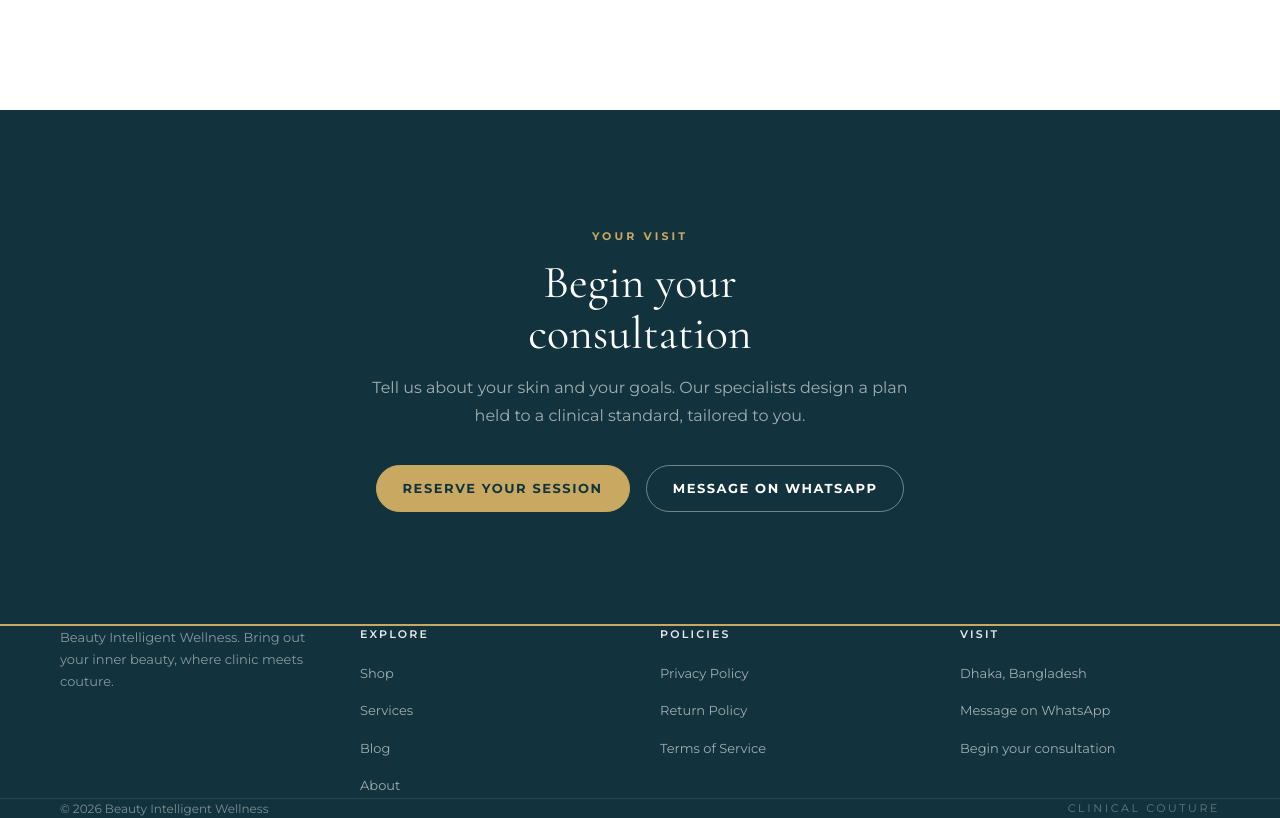
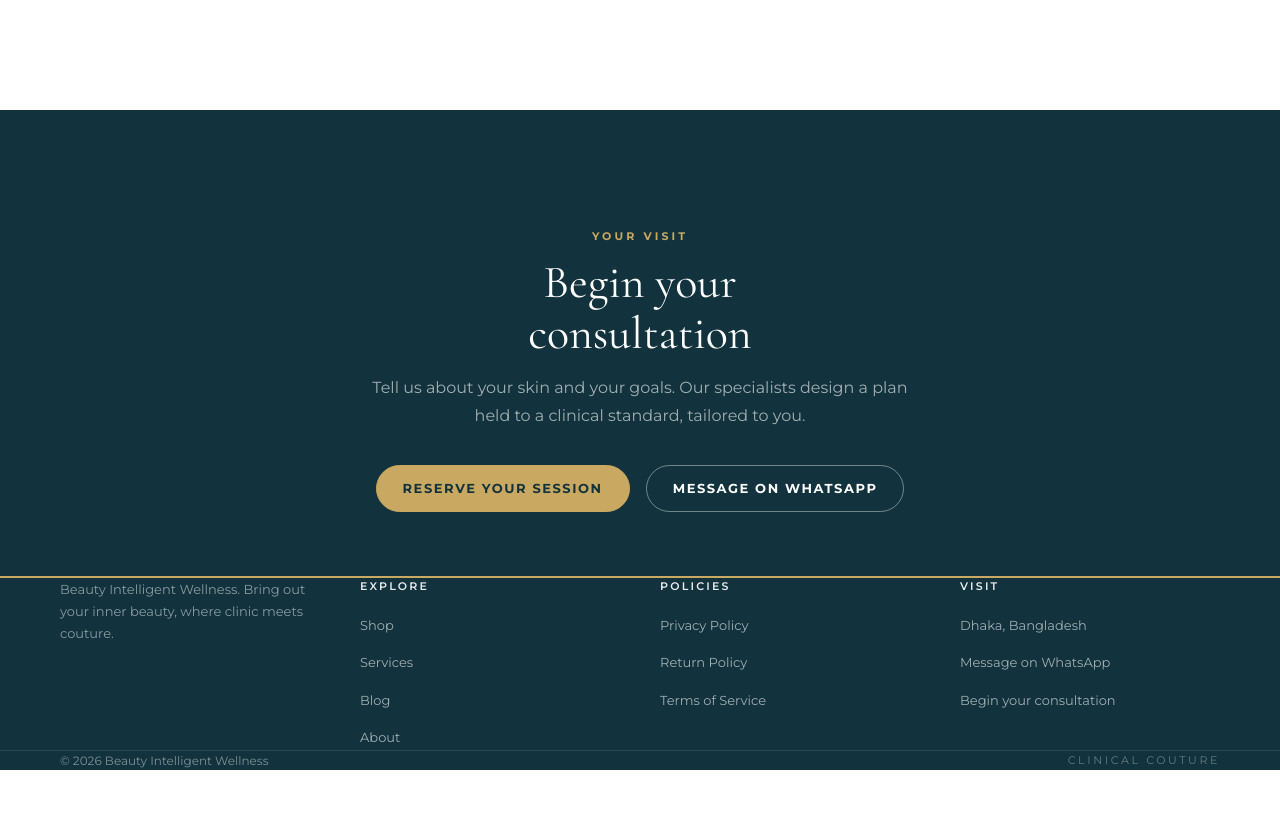
Before and after one commit to Zhovon/BIW-sfy-prototype, a Next.js app: page / in a window 1280 px wide. Shown: the part 4655-5473 px from the top of the page. After the commit the page ends 5425 px from the top, so only its background shows below. Built offline with nearby package versions, Linux system fonts and the light colour scheme; no server answers.

Commit message:
Balance CTA-to-footer spacing so the gold hairline divides them symmetrically

```diff
--- a/src/app/(store)/page.tsx
+++ b/src/app/(store)/page.tsx
@@ -142,8 +142,10 @@ export default function Home() {
         </div>
       </section>
 
-      {/* CLOSING CTA — dark clinical band, the premium invitation before the footer */}
-      <section className="section section--dark">
+      {/* CLOSING CTA — dark clinical band, the premium invitation before the footer.
+         Bottom padding matches the footer's top padding so the gold hairline
+         divider sits symmetrically between them (one cohesive dark close). */}
+      <section className="section--dark pt-20 pb-16 md:pt-28 md:pb-16">
         <div className="wrap text-center">
           <span className="kicker mb-3">Your Visit</span>
           <h2 className="font-display text-[30px] leading-[1.1] md:text-[46px] max-w-[18ch] mx-auto">
```
